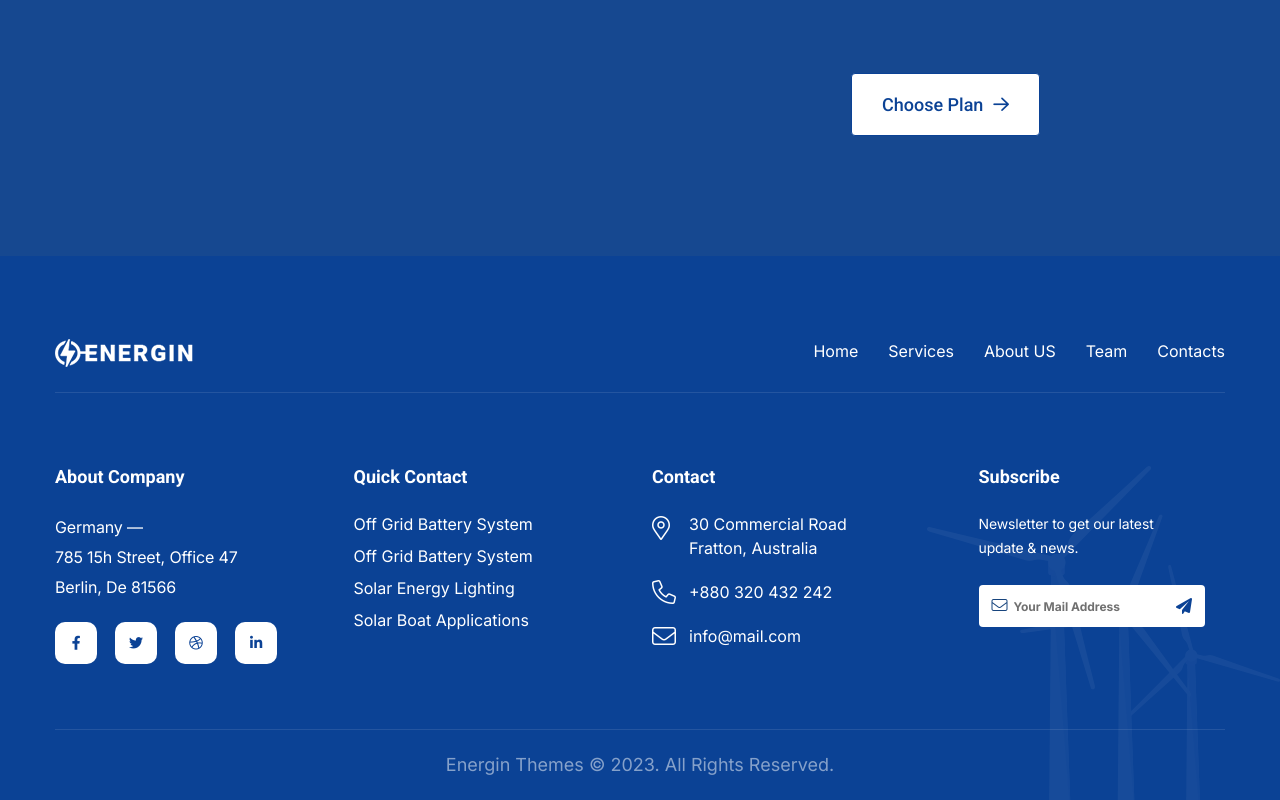
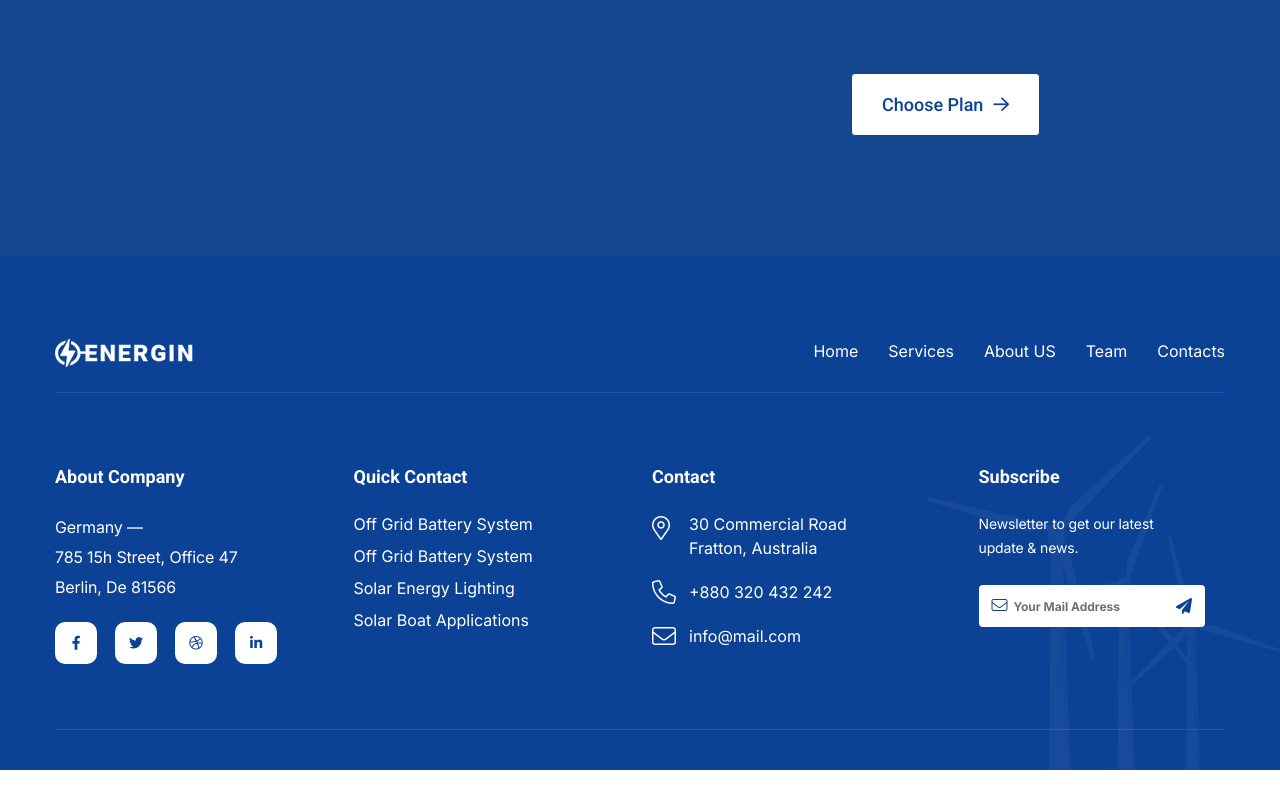
Before and after one commit to Appventurer-Matt/m1.version-5, a plain HTML site: page energin/index.html in a window 1280 px wide. Shown: the part 5758-6558 px from the top of the page. After the commit the page ends 6528 px from the top, so only its background shows below. Drawn offline with Linux system fonts and the light colour scheme.

Commit message:
Update index.html

```diff
--- a/energin/index.html
+++ b/energin/index.html
@@ -1055,7 +1055,7 @@
       <div class="footer-bottom">
         <div class="auto-container">
           <div class="inner-container">
-            <div class="copyright-text">Energin Themes © 2023. All Rights Reserved.</div>
+            <div class="copyright-text"></div>
           </div>
         </div>
       </div>
```
